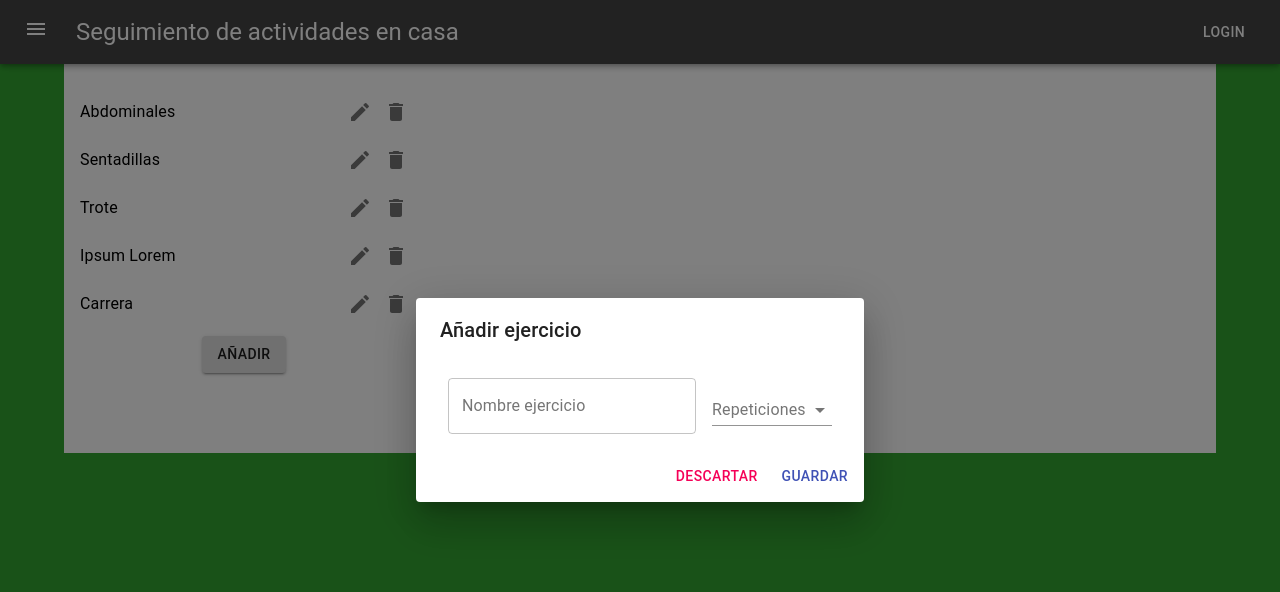
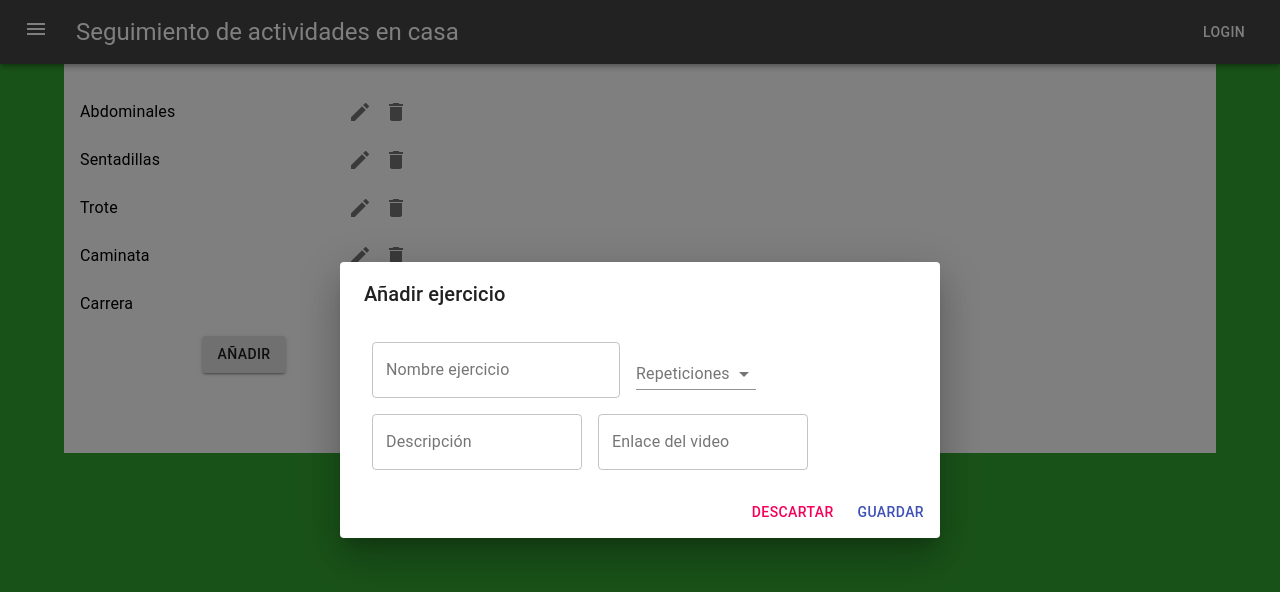
Before and after one commit to ysuvin/frontLecofq5, a React (Create React App) app: page /Grupo1/KsAsFecha/KsAsEjercicios in a window 1280 px wide. Both pictures are taken after a click on the button 360 px from the left and 112 px from the top of the page. Shown: the top 592 px of the page. Built offline with nearby package versions, Linux system fonts and the light colour scheme.

Commit message:
formulario completo

```diff
--- a/src/Component/Grupo1/KsAsigEjTabla.jsx
+++ b/src/Component/Grupo1/KsAsigEjTabla.jsx
@@ -27,6 +27,7 @@ import InputLabel from '@material-ui/core/InputLabel';
 import MenuItem from '@material-ui/core/MenuItem';
 import FormControl from '@material-ui/core/FormControl';
 import Select from '@material-ui/core/Select';
+import Grid from '@material-ui/core/Grid';
 import NativeSelect from '@material-ui/core/NativeSelect';
 
 const ejercicios = Ejercicios.data;
@@ -122,8 +123,9 @@ export default function KsAsigEjTabla() {
       <DialogTitle id="responsive-dialog-title">{"Ficha del paciente"}</DialogTitle>
         <DialogContent>
         <DialogContentText>
-          <p>Nombre {nombre}</p>
-          <p>desc: {desc}</p>
+          <p>Nombre: {nombre}</p>
+          <p>Descripción: {desc}</p>
+          <p></p>
         </DialogContentText>
         </DialogContent>
         <DialogActions>
@@ -136,12 +138,14 @@ export default function KsAsigEjTabla() {
       </DialogActions>
     </Dialog>
 
+
     <Dialog
       fullScreen={fullScreen}
       open={editOpen}
       onClose={handleEditClose}
       aria-labelledby="responsive-dialog-title"
     >
+
         <DialogTitle id="responsive-dialog-title">{"Añadir ejercicio"}</DialogTitle>
         <DialogContent>
         <FormControl className={classes.formControl}>
@@ -149,7 +153,7 @@ export default function KsAsigEjTabla() {
           <TextField
             id="outlined-full-width"
             label="Nombre ejercicio"
-
+            placeholder="Escriba..."
             variant="outlined"
           />
         </FormControl>
@@ -164,10 +168,28 @@ export default function KsAsigEjTabla() {
             <MenuItem value="">
               <em>Ninguno</em>
             </MenuItem>
-            <MenuItem value={10}>Ten</MenuItem>
-            <MenuItem value={20}>Twenty</MenuItem>
-            <MenuItem value={30}>Thirty</MenuItem>
+            <MenuItem value={10}>10</MenuItem>
+            <MenuItem value={20}>20</MenuItem>
+            <MenuItem value={30}>30</MenuItem>
           </Select>
+        </FormControl>
+        <FormControl className={classes.formControl}>
+        <TextField
+          id="outlined-textarea"
+          label="Descripción"
+          placeholder="Escriba..."
+          multiline
+          variant="outlined"
+        />
+        </FormControl>
+        <FormControl className={classes.formControl}>
+        <TextField
+          id="outlined-textarea"
+          label="Enlace del video"
+          placeholder="Escriba..."
+          multiline
+          variant="outlined"
+        />
         </FormControl>
         </DialogContent>
         <DialogActions>
--- a/src/Model/Grupo1/Ejercicios.jsx
+++ b/src/Model/Grupo1/Ejercicios.jsx
@@ -16,18 +16,18 @@ const Ejercicios = {
     ],
     data: [
         {   nombre: 'Abdominales',
-            desc:'Descripcion 1 Lorem ipsum dolor sit amet, consectetur adipiscing elit. Quisque a felis ex. Quisque nec metus malesuada, efficitur nulla eget, congue sapien. Vestibulum vel accumsan mi. Donec laoreet lectus quis odio convallis, nec ornare leo sagittis. Vestibulum in arcu tellus. Nam quam nibh, luctus ut turpis vitae, venenatis ultrices metus.',
+            desc:'Este ejercicio abdominal comienza con la cara boca arriba descansando en el suelo con las rodillas dobladas. El movimiento comienza moviendo los hombros hacia la pelvis. Las manos pueden estar detrás o al lado del cuello o cruzadas sobre el pecho. La lesión puede ser causada por empujar la cabeza o el cuello con las manos',
             vidlink:'https://www.youtube.com/watch?v=dQw4w9WgXcQ'
         },
         {   nombre: 'Sentadillas',
-            desc:'Descripcion 2 Lorem ipsum dolor sit amet, consectetur adipiscing elit. Quisque a felis ex. Quisque nec metus malesuada, efficitur nulla eget, congue sapien. Vestibulum vel accumsan mi. Donec laoreet lectus quis odio convallis, nec ornare leo sagittis. Vestibulum in arcu tellus. Nam quam nibh, luctus ut turpis vitae, venenatis ultrices metus.',
+            desc:'El movimiento básico se inicia siempre en posición erguida. El movimiento se realiza flexionando rodillas y cadera para hacer bajar el cuerpo hacia el suelo sin perder la verticalidad, volviendo luego a la posición erguida.',
             vidlink:'https://www.youtube.com/watch?v=XCiDuy4mrWU'
         },
         {   nombre: 'Trote',
-            desc:'Descripcion 3 Lorem ipsum dolor sit amet, consectetur adipiscing elit. Quisque a felis ex. Quisque nec metus malesuada, efficitur nulla eget, congue sapien. Vestibulum vel accumsan mi. Donec laoreet lectus quis odio convallis, nec ornare leo sagittis. Vestibulum in arcu tellus. Nam quam nibh, luctus ut turpis vitae, venenatis ultrices metus.',
+            desc:'Postura del cuerpo: se recomienda dirigir la vista al frente mientras se trota, a través de lo cual se estira automáticamente el tronco. Dolor de costado: es un indicio de una respiración inadecuada, es importante alargar la fase de espiración con respecto a la fase de inspiración y levantar el brazo del costado donde se siente el dolor. Superficie: Para cuidar las articulaciones, se debiera preferir una superficie elástica y blanda, lo ideal son los caminos de bosques y prados. También la elección de las zapatillas juega un rol determinante. “Idealmente la práctica debe realizarse en superficies blandas o similares como el pasto, tierra, arena, evitando los lugares irregulares ya que se podrían producir lesiones del pie. Evitar el cemento o concreto ya que no permite amortiguación, si lo hacen en superficies duras deben hacerlo en tiempo progresivo para que el cuerpo y las zonas sensibles puedan adaptarse al impacto”, dijo Venegas.',
             vidlink:'https://www.youtube.com/watch?v=fTFxE32onKs'
         },
-        {   nombre: 'Ipsum Lorem',
+        {   nombre: 'Caminata',
             desc:'Descripcion 3 Lorem ipsum dolor sit amet, consectetur adipiscing elit. Quisque a felis ex. Quisque nec metus malesuada, efficitur nulla eget, congue sapien. Vestibulum vel accumsan mi. Donec laoreet lectus quis odio convallis, nec ornare leo sagittis. Vestibulum in arcu tellus. Nam quam nibh, luctus ut turpis vitae, venenatis ultrices metus.',
             vidlink:'https://www.youtube.com/watch?v=fTFxE32onKs'
         },
--- a/src/View/Grupo1/Kinesiologo/KsVerPacientes.jsx
+++ b/src/View/Grupo1/Kinesiologo/KsVerPacientes.jsx
@@ -65,9 +65,9 @@ function KsVerPacientes() {
               direction="column"
               justify="center"
               alignItems="center">
-          <Grid item xs={12}>
+          <Grid item xs={12} spacing={2}>
             {/* Handling de imagen, si no se asigna un paciente se muestra una imagen no definida */}
-            <Paper className="img-box" style={ (!!paciente.imgName) ? {backgroundImage: "url("+require('../../../Model/Grupo1/Assets/FotosPacientes/'+paciente.imgName)+")"}
+            <Paper spacing={2} className="img-box" style={ (!!paciente.imgName) ? {backgroundImage: "url("+require('../../../Model/Grupo1/Assets/FotosPacientes/'+paciente.imgName)+")"}
             : {backgroundImage: "url("+require('../../../Model/Grupo1/Assets/FotosPacientes/anon.jpg')}}
             >
 
--- a/src/css/Home.css
+++ b/src/css/Home.css
@@ -1,11 +1,10 @@
 .home_wrapper{
-
   background-color: #33a531;
     font-size: calc(10px + 2vmin);
     color: rgb(0, 0, 0);
     width:100%;
-    min-height:100%;
-    position:absolute;
+    height:100%;
+    position: fixed;
 }
 .App-logo {
   pointer-events: none;
```
Lines whose indentation alone changed are shown as unchanged.
